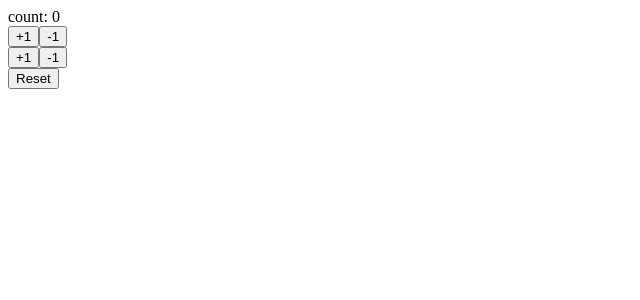
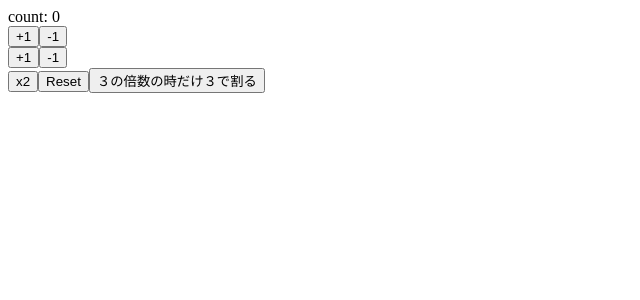
Before and after one commit to yasudamasaharu/udemy-react-hooks, a React (Create React App) app: page / in a window 1280 px wide. Shown: the top 300 px of the page, without its empty margins (0-640 px from the left). Built offline with nearby package versions, Linux system fonts and the light colour scheme.

Commit message:
my first React Hook with useState

```diff
--- a/src/App.js
+++ b/src/App.js
@@ -1,27 +1,34 @@
 import React, { useState } from 'react';
 
 const App = () => {
-  const [count, setCount] = useState(0)
+  const [count, setCount] = useState(0);
 
-  const increment = () => setCount(count + 1)
-  const decrement = () => setCount(count - 1)
+  const increment = () => setCount(count + 1);
+  const decrement = () => setCount(count - 1);
 
-  const increment2 = () => setCount(previousCount => previousCount + 1)
-  const decrement2 = () => setCount(previousCount => previousCount - 1)
-  const reset = () => setCount(previousCount = 0)
+  const increment2 = () => setCount((previousCount) => previousCount + 1);
+  const decrement2 = () => setCount((previousCount) => previousCount - 1);
+  const multipl = () => setCount(count * 2);
+  const reset = () => setCount(0);
+  const divide = () =>
+    setCount((previousCount) =>
+      previousCount % 3 === 0 ? previousCount / 3 : previousCount
+    );
 
   return (
     <>
       <div>count: {count}</div>
       <button onClick={increment}>+1</button>
       <button onClick={decrement}>-1</button>
-      <br/>
+      <br />
       <button onClick={increment2}>+1</button>
       <button onClick={decrement2}>-1</button>
-      <br/>
+      <br />
+      <button onClick={multipl}>x2</button>
       <button onClick={reset}>Reset</button>
+      <button onClick={divide}>３の倍数の時だけ３で割る</button>
     </>
   );
-}
+};
 
 export default App;
```
